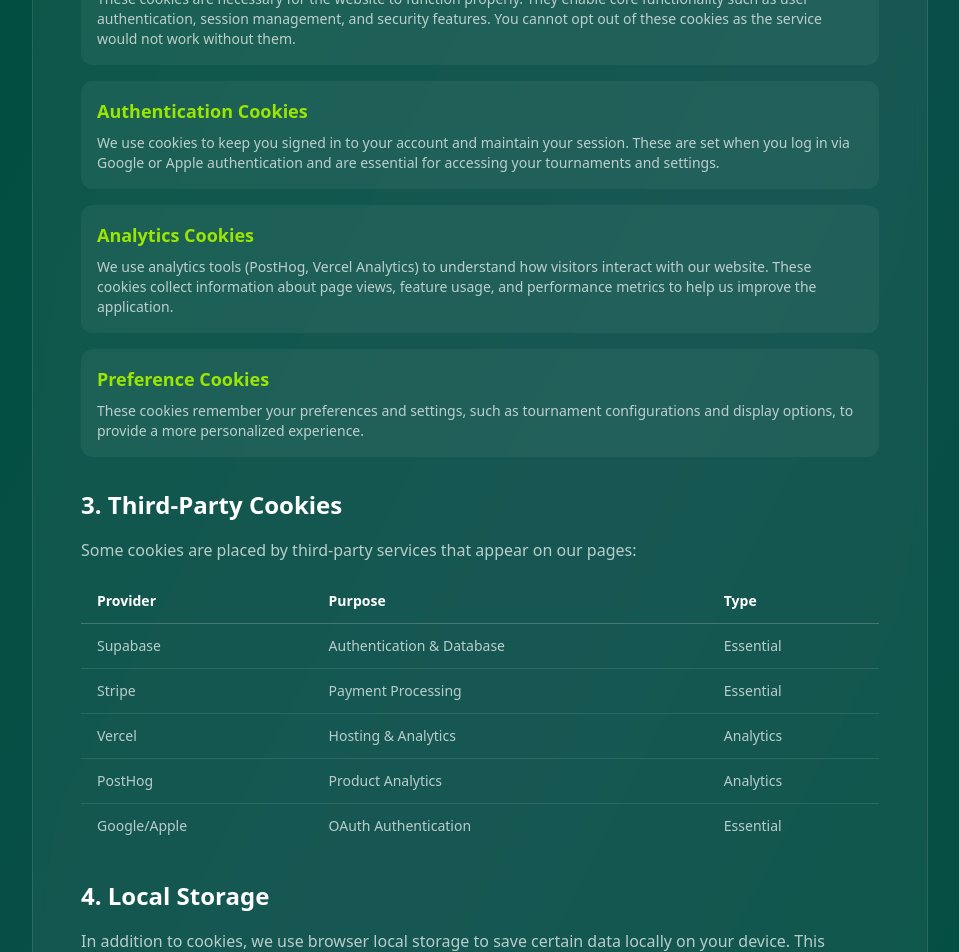
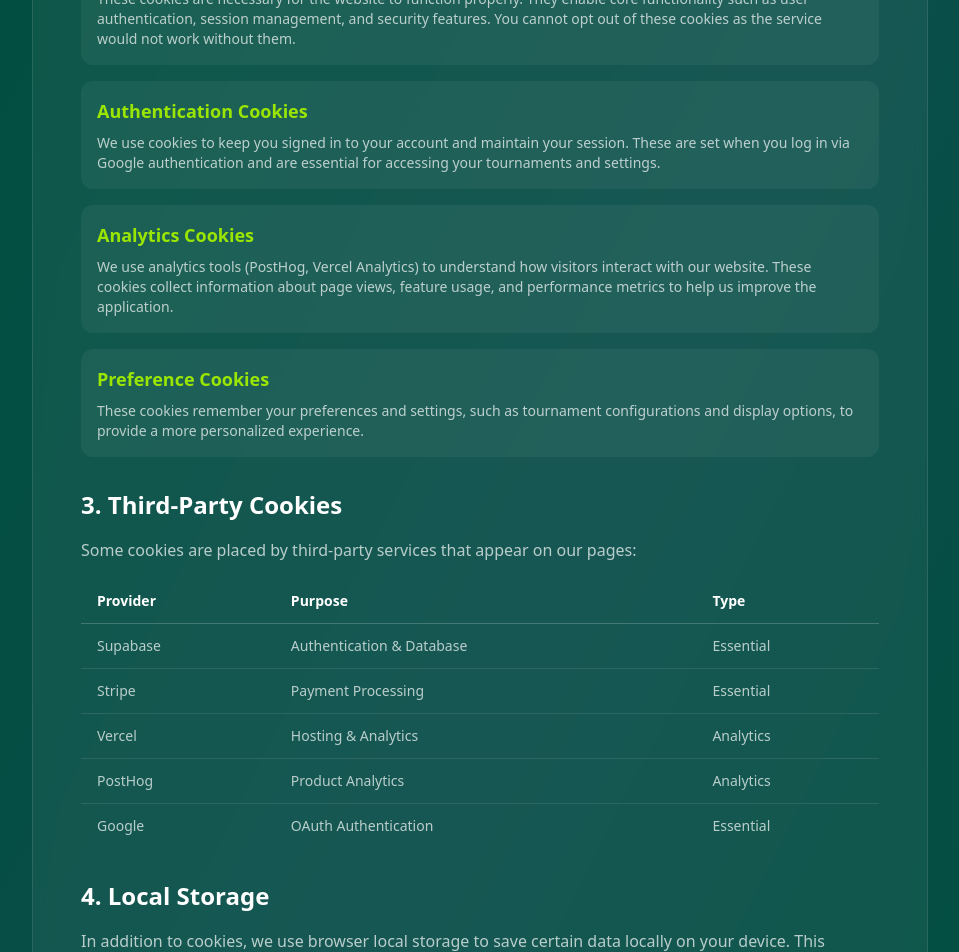
Before and after one commit to cherianaaron/pickleball-app, a Next.js app: page /cookies in a window 1280 px wide. Shown: the part 600-1552 px from the top of the page, without its empty margins (160-1119 px from the left). Built offline with nearby package versions, Linux system fonts and the light colour scheme; no server answers.

Commit message:
Remove Apple auth references from cookies page

```diff
--- a/app/cookies/page.tsx
+++ b/app/cookies/page.tsx
@@ -41,7 +41,7 @@ export default function CookiePolicyPage() {
                 <h3 className="text-lg font-semibold text-lime-400 mb-2">Authentication Cookies</h3>
                 <p className="text-white/70 text-sm">
                   We use cookies to keep you signed in to your account and maintain your session. These are set
-                  when you log in via Google or Apple authentication and are essential for accessing your
+                  when you log in via Google authentication and are essential for accessing your
                   tournaments and settings.
                 </p>
               </div>
@@ -99,7 +99,7 @@ export default function CookiePolicyPage() {
                     <td className="py-3 px-4">Analytics</td>
                   </tr>
                   <tr>
-                    <td className="py-3 px-4">Google/Apple</td>
+                    <td className="py-3 px-4">Google</td>
                     <td className="py-3 px-4">OAuth Authentication</td>
                     <td className="py-3 px-4">Essential</td>
                   </tr>
```
